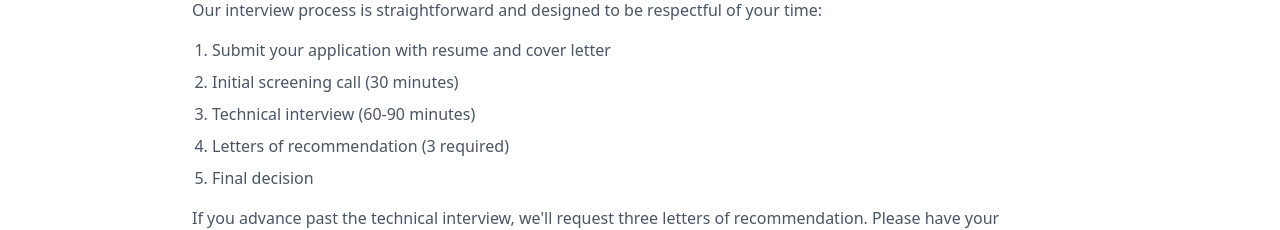
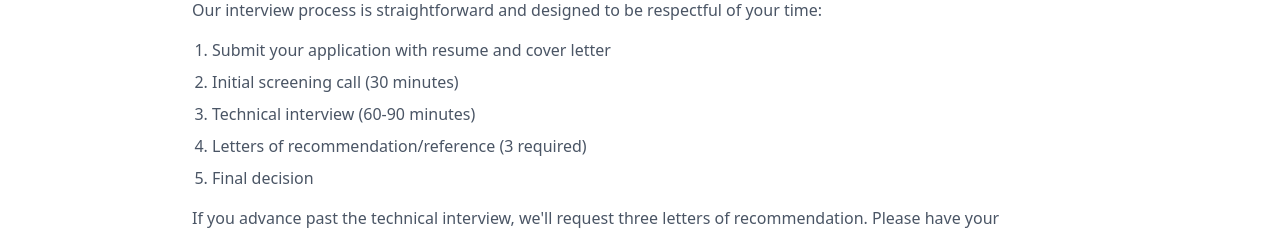
Before and after one commit to Kasa-Labs/kasa_marketing, a Next.js app: page /careers/software-engineering-intern in a window 1280 px wide. Shown: the part 2580-2810 px from the top of the page. Built offline with nearby package versions, Linux system fonts and the light colour scheme.

Commit message:
[edit] changed careers verbiage

```diff
--- a/app/careers/software-engineering-intern/page.tsx
+++ b/app/careers/software-engineering-intern/page.tsx
@@ -200,7 +200,7 @@ export default function JobPostingPage() {
                 <li>Submit your application with resume and cover letter</li>
                 <li>Initial screening call (30 minutes)</li>
                 <li>Technical interview (60-90 minutes)</li>
-                <li>Letters of recommendation (3 required)</li>
+                <li>Letters of recommendation/reference (3 required)</li>
                 <li>Final decision</li>
               </ol>
               <p>
```
